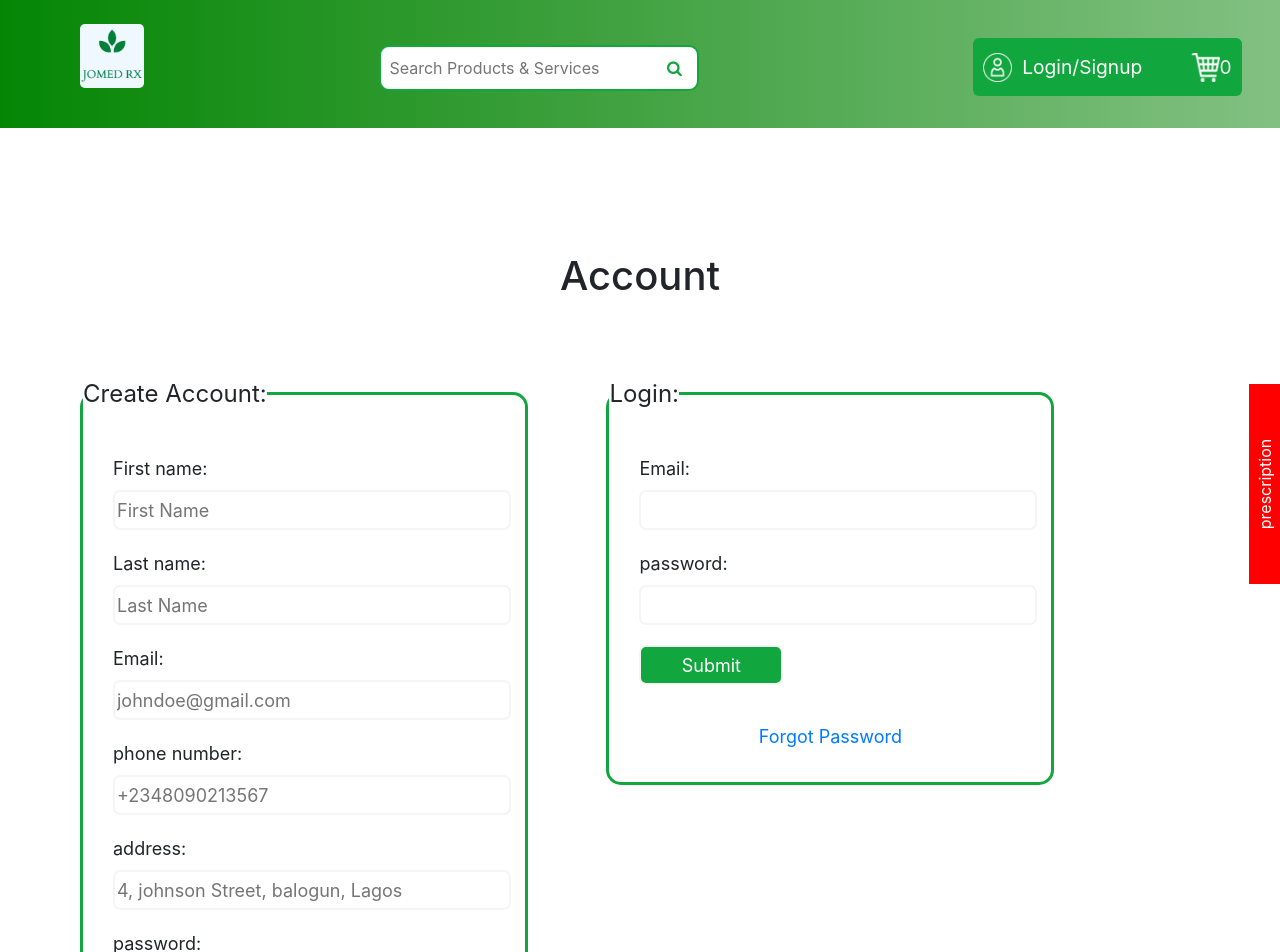
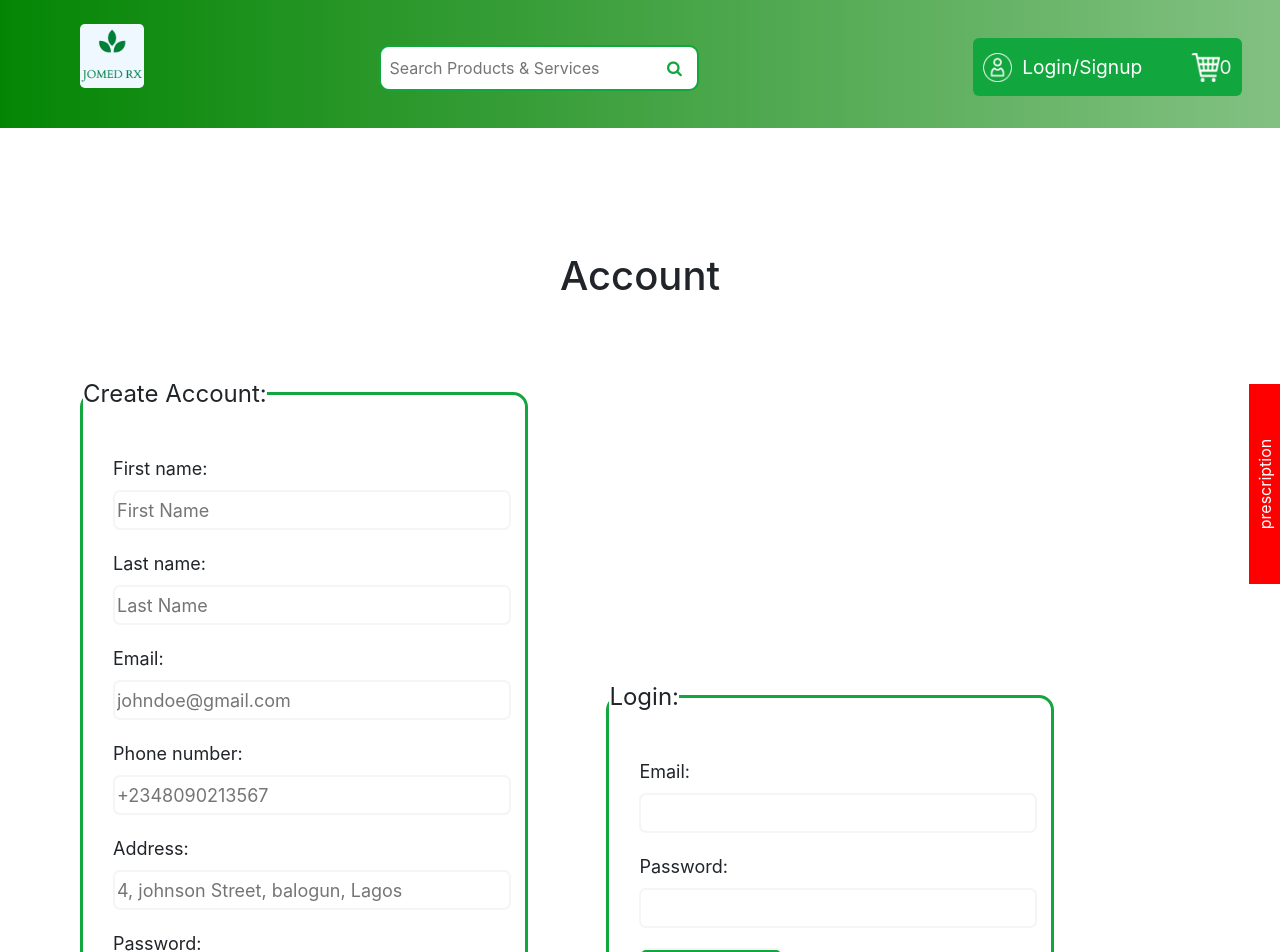
Before and after one commit to mitchel-okomor/jomedpharmacy, a Next.js app: page /account in a window 1280 px wide. Shown: the top 952 px of the page. Built offline with nearby package versions, Linux system fonts and the light colour scheme; no server answers.

Commit message:
fixed login form

```diff
--- a/components/login.js
+++ b/components/login.js
@@ -67,7 +67,6 @@ const Login = () => {
         }
   return (
 
-      <div className={css.form}>
         <form className={css.login}>
           <fieldset>
             <legend>Login:</legend>
@@ -80,7 +79,7 @@ const Login = () => {
               onChange={handleChange}
             />
             <br />
-            <label for="password">password:</label> <br />
+            <label for="password">Password:</label> <br />
             <input
               type="password"
               id="password"
@@ -95,7 +94,7 @@ const Login = () => {
   <div className={css.password}><Link href="/resetpassword"><a>Forgot Password</a></Link> </div>
           </fieldset>
         </form>
-      </div>
+
 
   );
 };
--- a/components/signup.js
+++ b/components/signup.js
@@ -92,7 +92,7 @@ return <Loading />
               onChange={handleChange}
             />
             <br />
-            <label for="number">phone number:</label> <br />
+            <label for="number">Phone number:</label> <br />
             <input
               type="number"
               id="number"
@@ -103,7 +103,7 @@ return <Loading />
               onChange={handleChange}
             />
             <br />
-            <label for="address">address:</label> <br />
+            <label for="address">Address:</label> <br />
             <input
               type="text"
               id="address"
@@ -114,7 +114,7 @@ return <Loading />
               onChange={handleChange}
             />
             <br />
-            <label for="password">password:</label> <br />
+            <label for="password">Password:</label> <br />
             <input
               type="password"
               id="password"
--- a/pages/account.module.scss
+++ b/pages/account.module.scss
@@ -176,6 +176,7 @@ $breakpoint-tablet: 860px;
          flex-direction: row;
          margin: 0;
   .form{
+      display:block;
       padding-left:0.6em;
       padding-right: 0.6em;
   }
```
